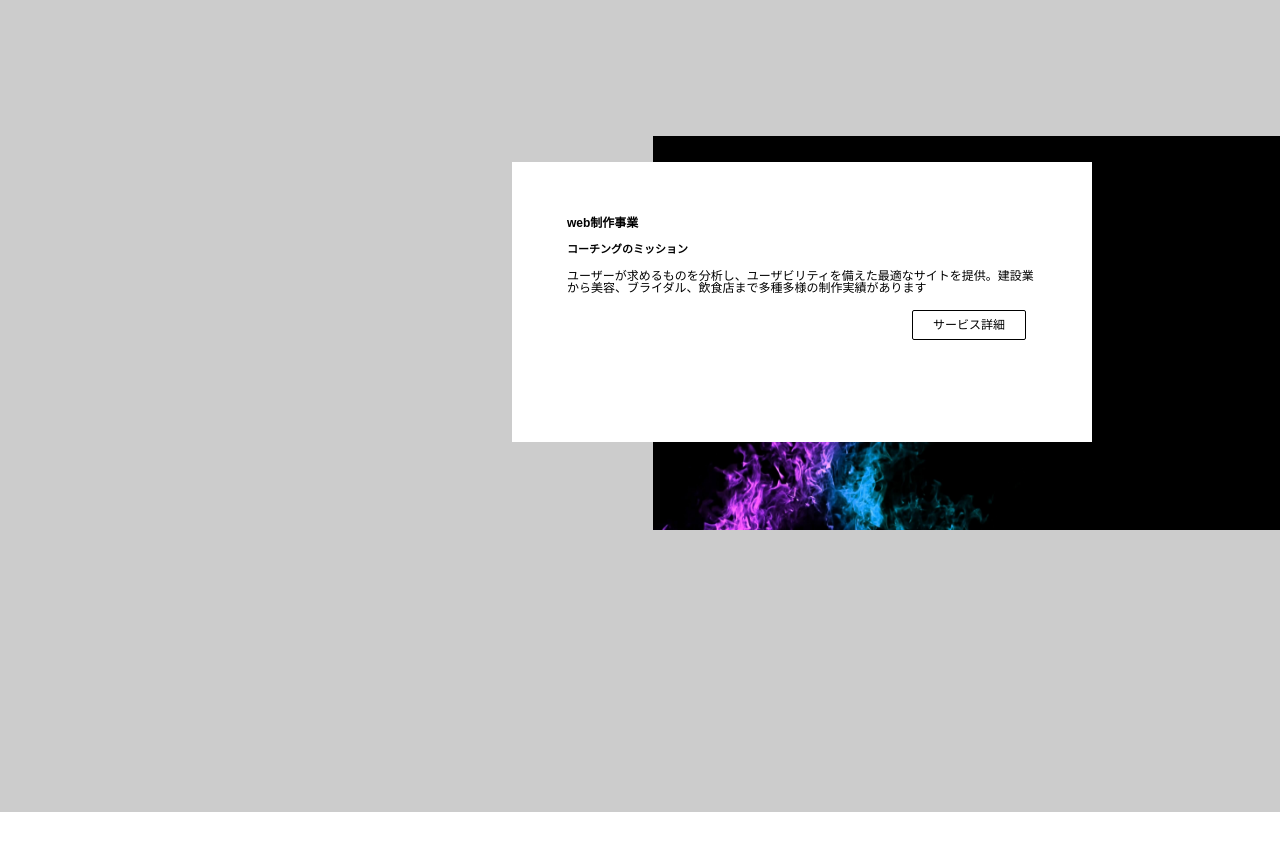
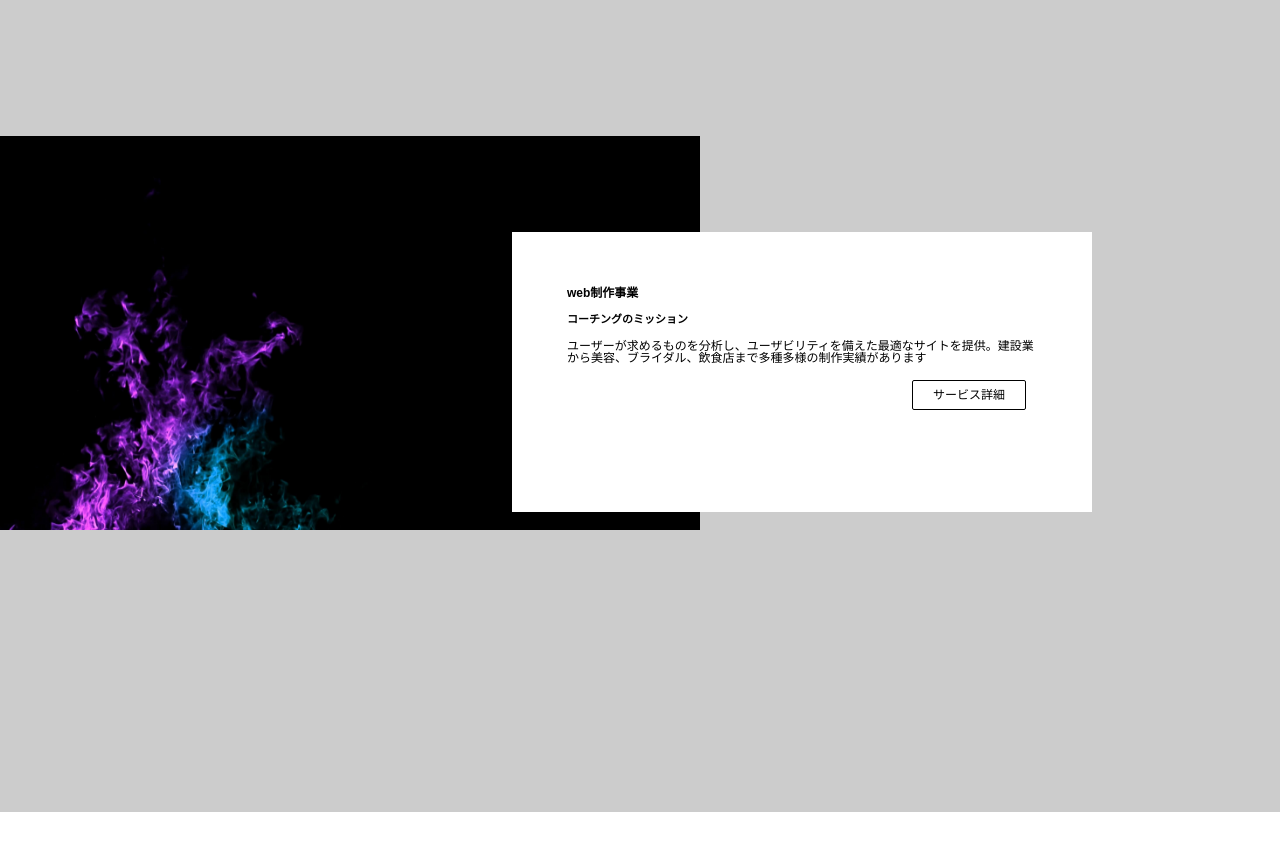
Before and after one commit to ktatas/coachtech, a plain HTML site: page index.html in a window 1280 px wide. Shown: the part 2080-2930 px from the top of the page. Drawn offline with Linux system fonts and the light colour scheme.

Commit message:
不十分だった所を修正しました

```diff
--- a/css/style.css
+++ b/css/style.css
@@ -318,6 +318,16 @@ font-size: 12px;
   position: relative;
 }
 
+.service-cat-img2 {
+  position:relative;
+}
+
+.service-cat-img2 img {
+  width: 700px;
+  height: auto;
+  left: 0%;
+}
+
 
 .service-bottontext {
   position: absolute;
@@ -325,7 +335,7 @@ font-size: 12px;
   background-color: #fff;
   width: 500px;
   height: 200px;
-  top: -370px;
+  top: -300px;
   left: 40%;
   padding: 40px 40px;
   margin: 0;
--- a/index.html
+++ b/index.html
@@ -60,7 +60,9 @@
       </div>
     </div>
     <div class="service-cat">
+      <div class="service-cat-img2">
       <img src="img/service1.jpg" alt="">
+      </div>
       <div class="service-bottontext">
       <h3>web制作事業</h3>
       <h4>コーチングのミッション</h4>
```
